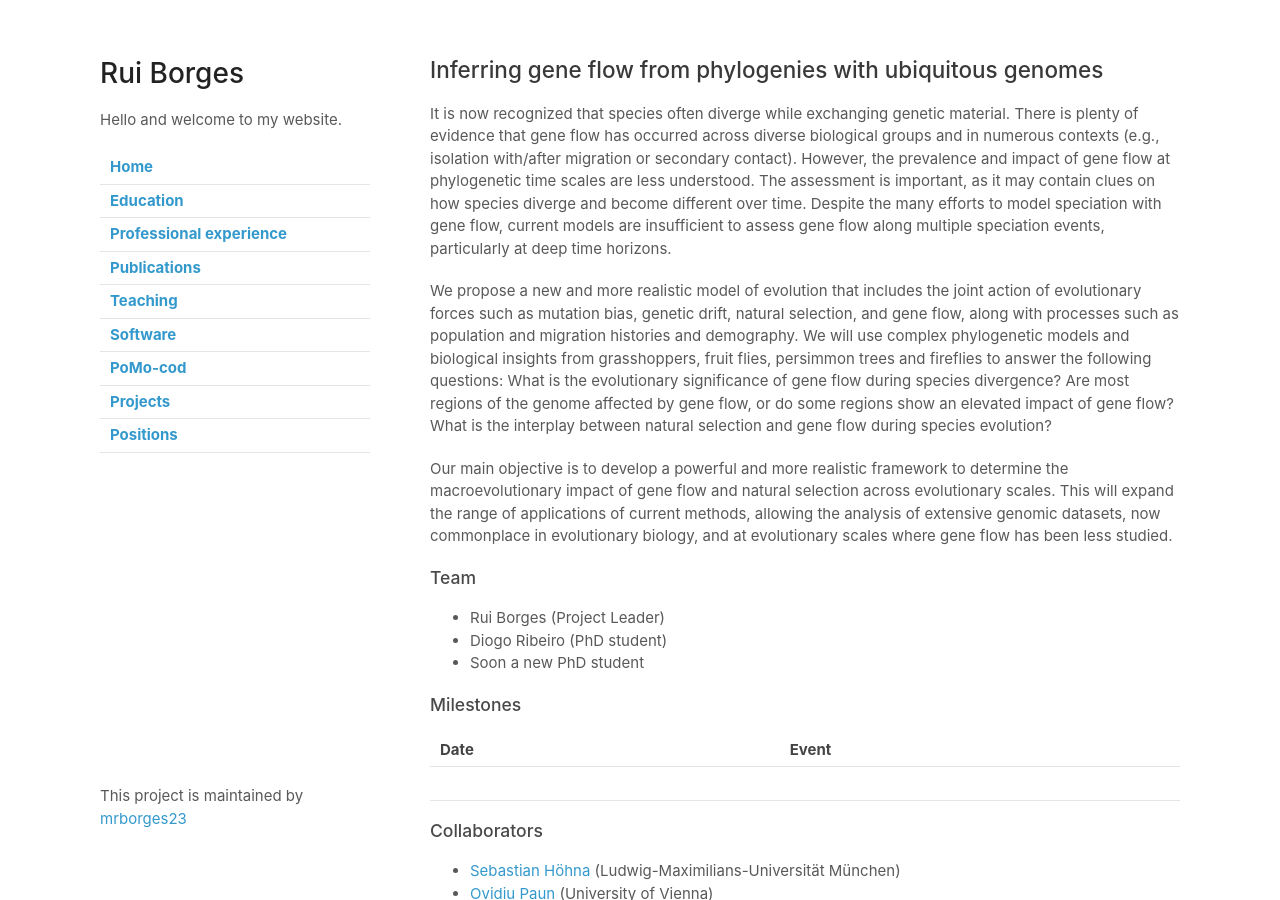
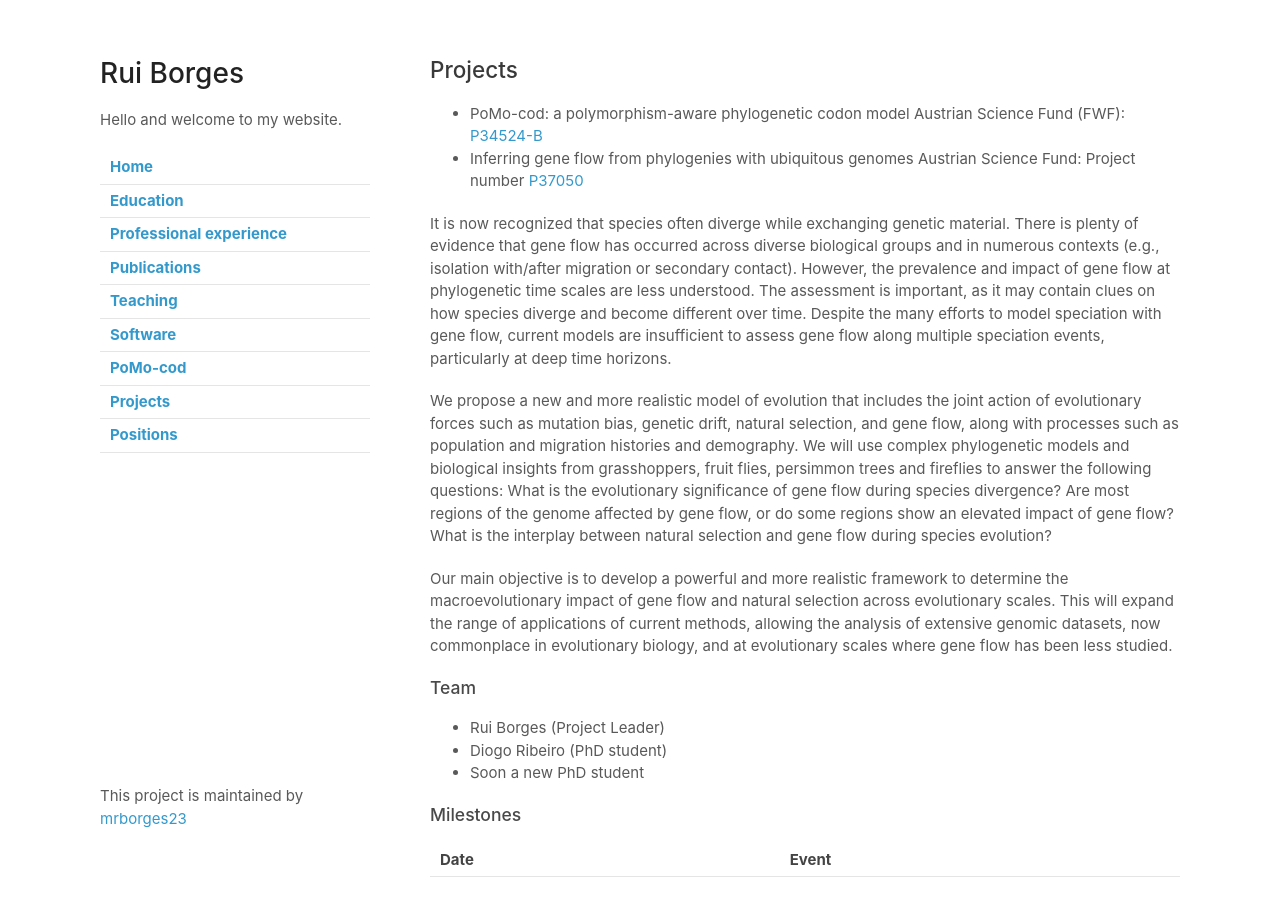
Before and after one commit to mrborges23/mypage.github.io, a Jekyll site: the page built from flowt.md, in a window 1280 px wide and 900 px high. Built offline with Jekyll 4.4.1, drawn with Linux system fonts in a browser that asks for light colours; our own code applies the rules of GitHub Pages for plain Markdown files.

Commit message:
Update flowt.md

```diff
--- a/flowt.md
+++ b/flowt.md
@@ -1,4 +1,11 @@
-## Inferring gene flow from phylogenies with ubiquitous genomes
+## Projects
+
+
+* PoMo-cod: a polymorphism-aware phylogenetic codon model
+  Austrian Science Fund (FWF): [P34524-B](https://pf.fwf.ac.at/en/research-in-practice/project-finder/53000)
+* Inferring gene flow from phylogenies with ubiquitous genomes
+  Austrian Science Fund: Project number [P37050](https://www.fwf.ac.at/forschungsradar/10.55776/P37050)
+
 
 It is now recognized that species often diverge while exchanging genetic material. There is plenty of evidence that gene flow has occurred across diverse biological groups and in numerous contexts (e.g., isolation with/after migration or secondary contact). However, the prevalence and impact of gene flow at phylogenetic time scales are less understood. The assessment is important, as it may contain clues on how species diverge and become different over time. Despite the many efforts to model speciation with gene flow, current models are insufficient to assess gene flow along multiple speciation events, particularly at deep time horizons.
 
```
